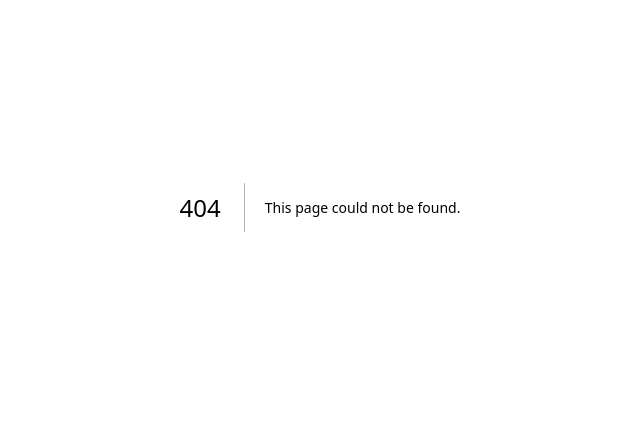
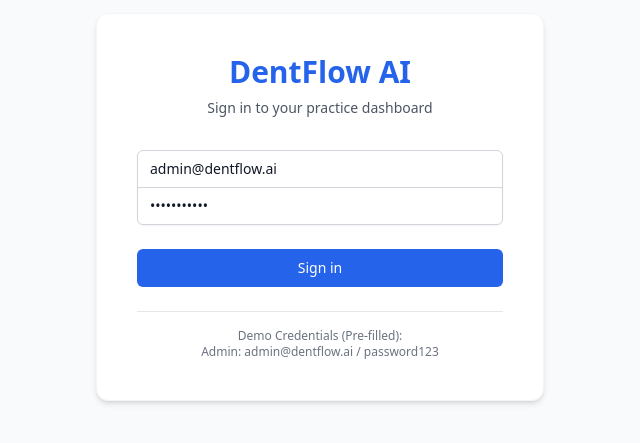
Before and after one commit to Asim586433/dentflow-ai, a Next.js app: page /login in a window 1280 px wide. Before the commit this address had no page. Shown: the part 193-636 px from the top of the page, without its empty margins (320-960 px from the left). Built offline with nearby package versions, Linux system fonts and the light colour scheme.

Commit message:
Create page.tsx

```diff
--- /dev/null
+++ b/src/app/login/page.tsx
@@ -0,0 +1,48 @@
+"use client";
+import { useState } from "react";
+import { signIn } from "next-auth/react";
+import { useRouter } from "next/navigation";
+
+export default function LoginPage() {
+  const router = useRouter();
+  const [email, setEmail] = useState("admin@dentflow.ai");
+  const [password, setPassword] = useState("password123");
+  const [error, setError] = useState("");
+  const [loading, setLoading] = useState(false);
+
+  const handleSubmit = async (e: React.FormEvent) => {
+    e.preventDefault();
+    setLoading(true);
+    setError("");
+    const res = await signIn("credentials", { redirect: false, email, password });
+    if (res?.error) { setError("Invalid email or password"); setLoading(false); }
+    else if (res?.ok) { router.push("/dashboard"); router.refresh(); }
+  };
+
+  return (
+    <div className="min-h-screen flex items-center justify-center bg-gray-50 py-12 px-4 sm:px-6 lg:px-8">
+      <div className="max-w-md w-full space-y-8 bg-white p-10 rounded-xl shadow-md border border-gray-100">
+        <div className="text-center">
+          <h1 className="text-3xl font-bold text-brand-600">DentFlow AI</h1>
+          <p className="mt-2 text-sm text-gray-600">Sign in to your practice dashboard</p>
+        </div>
+        <form className="mt-8 space-y-6" onSubmit={handleSubmit}>
+          <div className="rounded-md shadow-sm -space-y-px">
+            <input id="email" name="email" type="email" value={email} onChange={(e) => setEmail(e.target.value)} required className="appearance-none rounded-none relative block w-full px-3 py-2 border border-gray-300 text-gray-900 rounded-t-md focus:outline-none focus:ring-brand-500 focus:border-brand-500 focus:z-10 sm:text-sm" placeholder="Email address" />
+            <input id="password" name="password" type="password" value={password} onChange={(e) => setPassword(e.target.value)} required className="appearance-none rounded-none relative block w-full px-3 py-2 border border-gray-300 text-gray-900 rounded-b-md focus:outline-none focus:ring-brand-500 focus:border-brand-500 focus:z-10 sm:text-sm" placeholder="Password" />
+          </div>
+          {error && <div className="text-red-500 text-sm text-center">{error}</div>}
+          <div>
+            <button type="submit" disabled={loading} className="group relative w-full flex justify-center py-2 px-4 border border-transparent text-sm font-medium rounded-md text-white bg-brand-600 hover:bg-brand-700 focus:outline-none focus:ring-2 focus:ring-offset-2 focus:ring-brand-500 disabled:opacity-50">
+              {loading ? "Signing in..." : "Sign in"}
+            </button>
+          </div>
+          <div className="text-xs text-center text-gray-500 border-t pt-4 mt-4">
+            <p>Demo Credentials (Pre-filled):</p>
+            <p>Admin: admin@dentflow.ai / password123</p>
+          </div>
+        </form>
+      </div>
+    </div>
+  );
+}
```
